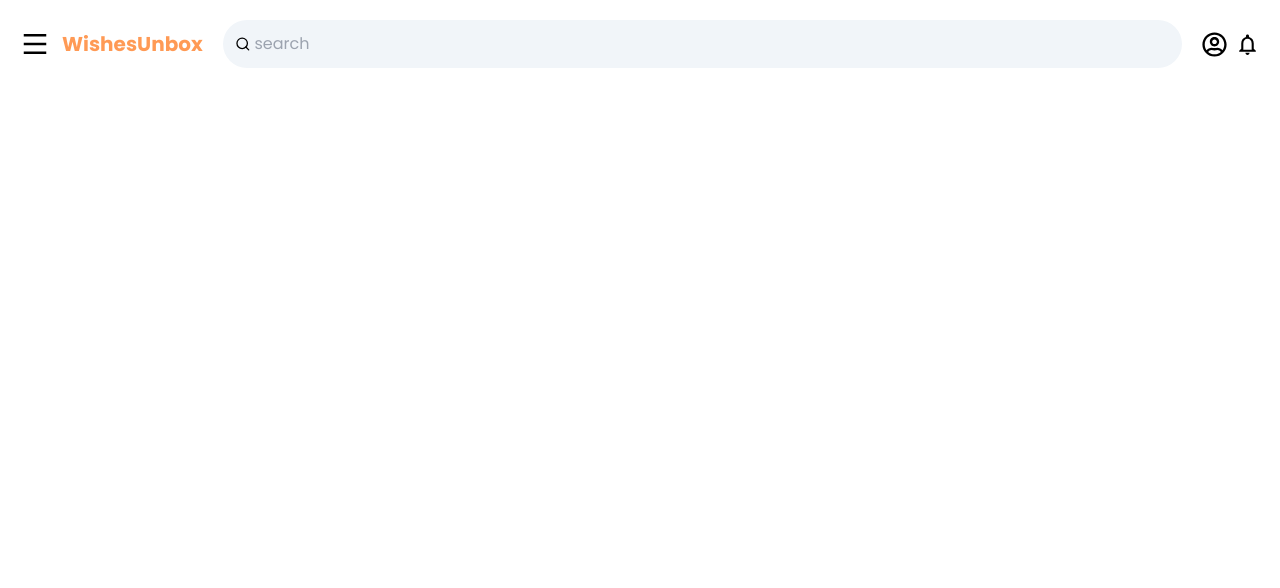
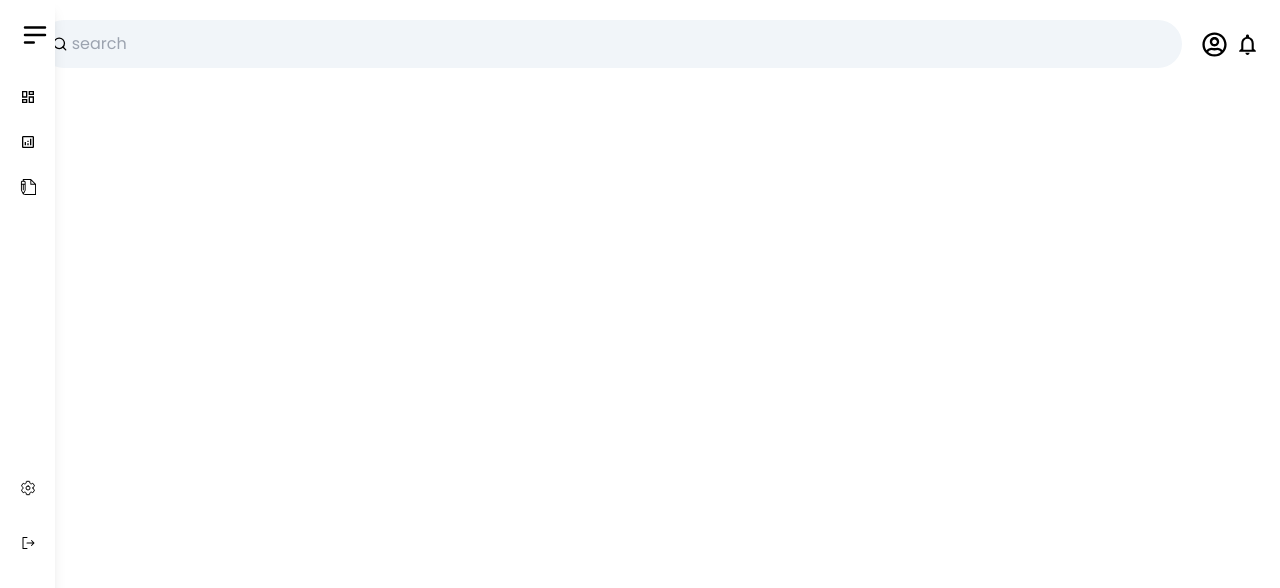
Before and after one commit to Build-Bridge/WishesUnbox, a React (Vite) app: page /dashboard in a window 1280 px wide. Shown: the top 588 px of the page. Built offline with nearby package versions, Linux system fonts and the light colour scheme; a web font is replaced by a local one.

Commit message:
working on the redesign of the sidebar

```diff
--- a/src/App.jsx
+++ b/src/App.jsx
@@ -12,7 +12,6 @@ const router = createBrowserRouter([
   {
     path: "/",
     element: <LandingPage />,
-    // element: <GetMonth month="january" />,
   },
   {
     path: "/signup",
--- a/src/components/Dashboard/DashboardNavbar.jsx
+++ b/src/components/Dashboard/DashboardNavbar.jsx
@@ -2,11 +2,10 @@ import React from "react";
 import { FiSearch } from "react-icons/fi";
 import { FaRegUserCircle } from "react-icons/fa";
 import { MdOutlineNotifications } from "react-icons/md";
-import { RiMenuFill } from "react-icons/ri";
 import { useStateContext } from "../../contexts/ContextProvider";
 
 export const DashboardNavbar = () => {
-  const { setActiveMenu, searchText, setSearchText } = useStateContext();
+  const { searchText, setSearchText } = useStateContext();
 
   // const handleSearch = (e) => {
   //   setSearchText(e.target.value);
@@ -16,14 +15,14 @@ export const DashboardNavbar = () => {
     <div>
       <div className="p-5 flex items-center justify-between gap-5 w-full">
         <div className="flex items-center gap-3">
-          <button
+          {/* <button
           onClick={(prev) => {
             setActiveMenu(true)
           }}
           >
             <RiMenuFill size={30} />
-          </button>
-          <h1 className="text-xl font-bold text-primary">WishesUnbox</h1>
+          </button> */}
+          {/* <h1 className="text-xl font-bold text-primary">WishesUnbox</h1> */}
         </div>
         <div className="flex items-center gap-1 justify-center bg-slate-100 p-3 rounded-full flex-grow">
           <FiSearch />
--- a/src/components/Dashboard/Sidebar.jsx
+++ b/src/components/Dashboard/Sidebar.jsx
@@ -1,7 +1,7 @@
-import React, { useEffect } from "react";
-import { FiPlusCircle } from "react-icons/fi";
+import React from "react";
 import { IoCloseCircleSharp } from "react-icons/io5";
-import { sidebarLinks } from "../../constants/index";
+import { HiOutlineMenuAlt2 } from "react-icons/hi";
+import { dashboard, configurations } from "../../constants/index";
 import { NavLink } from "react-router-dom";
 import { useStateContext } from "../../contexts/ContextProvider";
 
@@ -9,38 +9,74 @@ export const Sidebar = () => {
   const { activeMenu, setActiveMenu } = useStateContext();
 
   const activeLink =
-    "flex items-center gap-5 pl-4 p-3 bg-[#FFECDE] rounded-lg text-primary text-md m-2";
+    "flex items-center gap-5 pl-4 p-3 bg-[#FFECDE] rounded-lg text-primary text-md m-2 static";
   const normalLink =
-    "flex items-center gap-5 pl-4 p-3 rounded-lg text-black text-md hover:bg-slate-100";
+    "flex items-center gap-5 pl-4 p-3 rounded-lg text-black text-md hover:bg-slate-100 static";
 
+    // WIll continue to work on the sidebar tomorrow
   return (
     <>
-      {activeMenu && (
-        <div className={`absolute left-0 overflow-auto static z-50 w-[250px] bg-white shadow-lg min-h-screen rounded-md transition-all duration-1000`}>
-          <button
-          onClick={(prev) => setActiveMenu(!prev)}
-          className="absolute right-2 top-2"
-          >
+        <div className={`absolute left-0 overflow-hidden fixed z-50 w-[55px] bg-white shadow-lg min-h-screen rounded-md duration-1000`}>
+          <div className="flex items-center justify-between p-5">
+          <button className="mr-2">
+            <HiOutlineMenuAlt2 size={30}/>
+          </button>
+
+          <button onClick={(prev) => setActiveMenu(!prev)}>
             <IoCloseCircleSharp size={30}/>
           </button>
-          <div className="flex items-center justify-center m-5">
-            <h1 className="text-primary text-xl font-bold">WishesUnbox</h1>
           </div>
-          <div className="flex items-center justify-center">
-            <h2 className=" flex items-center justify-center bg-primary text-white font-bold p-3 rounded-lg">
-              Create Card{" "}
-              <span className="m-1">
-                <FiPlusCircle />
-              </span>{" "}
-            </h2>
-          </div>
-          <div className="mt-5">
-            {sidebarLinks.map((item) => (
+          <div className="m-1">
+            <div>
+            {
+              dashboard.map((link) => (
+                <NavLink
+                to={`/dashboard/${link.name}`}
+                key={link.name}
+                onClick={() => {
+                  handleCloseSidebar;
+                }}
+                className={({ isActive }) =>
+                  isActive ? activeLink : normalLink
+                }
+              >
+                <button>
+                  {link.icon}
+                  </button>
+                <span className="capitalize text-[14px]">{link.name}</span>
+              </NavLink>
+              ))
+            }
+            </div>
+
+            <div className="mt-64">
+            {
+              configurations.map((link) => (
+                <NavLink
+                to={`/dashboard/${link.name}`}
+                key={link.name}
+                onClick={() => {
+                  handleCloseSidebar;
+                }}
+                className={({ isActive }) =>
+                  isActive ? activeLink : normalLink
+                }
+              >
+                 <button>
+                  {link.icon}
+                  </button>
+                <span className="capitalize text-[14px]">{link.name}</span>
+              </NavLink>
+              ))
+            }
+            </div>
+
+            {/* {sidebarLinks.map((item) => (
               <div key={item.title}>
                 <p className="text-gray-400 uppercase m-2 mt-2">{item.title}</p>
                 {item.links.map((link) => (
                   <NavLink
-                    to={`/${link.name}`}
+                    to={`/dashboard/${link.name}`}
                     key={link.name}
                     onClick={() => {
                       handleCloseSidebar;
@@ -49,15 +85,14 @@ export const Sidebar = () => {
                       isActive ? activeLink : normalLink
                     }
                   >
-                    {/* {link.icon} */}
+                    {link.icon}
                     <span className="capitalize text-[14px]">{link.name}</span>
                   </NavLink>
                 ))}
               </div>
-            ))}
+            ))} */}
           </div>
         </div>
-      )}
     </>
   );
 };
--- a/src/constants/index.jsx
+++ b/src/constants/index.jsx
@@ -116,10 +116,40 @@ export const features = [
   // },
 ];
 
-export const sidebarLinks = [
-  {
-    title: "Overview",
-    links: [
+// export const sidebarLinks = [
+//   {
+//     title: "Overview",
+//     links: [
+//       {
+//         name: "Dashboard",
+//         icon: <MdOutlineDashboard />,
+//       },
+//       {
+//         name: "Analytics",
+//         icon: <MdOutlineAnalytics />,
+//       },
+//       {
+//         name: "Compose",
+//         icon: <TfiWrite />,
+//       },
+//     ],
+//   },
+//   {
+//     title: "Configurations",
+//     links: [
+//       {
+//         name: "Settings",
+//         icon: <IoSettingsOutline />,
+//       },
+//       {
+//         name: "Sign out",
+//         icon: <PiSignOut />,
+//       },
+//     ],
+//   },
+// ];
+
+export const dashboard = [
   {
     name: "Dashboard",
     icon: <MdOutlineDashboard />,
@@ -128,32 +158,13 @@ export const sidebarLinks = [
     name: "Analytics",
     icon: <MdOutlineAnalytics />,
   },
-    ],
-  },
-  {
-    title: "Content",
-    links: [
-      {
-        name: "Inbox",
-        icon: <FiInbox />,
-      },
-      {
-        name: "Recent",
-        icon: <IoTimeOutline />,
-      },
   {
     name: "Compose",
     icon: <TfiWrite />,
   },
-      {
-        name: "Schedule",
-        icon: <GrFormSchedule />,
-      },
-    ],
-  },
-  {
-    title: "Configurations",
-    links: [
+]
+
+export const configurations = [
   {
     name: "Settings",
     icon: <IoSettingsOutline />,
@@ -162,10 +173,7 @@ export const sidebarLinks = [
     name: "Sign out",
     icon: <PiSignOut />,
   },
-    ],
-  },
-];
-
+]
 // framer motion
 
 export const textVariant = (delay) => {
```
Lines whose indentation alone changed are shown as unchanged.
